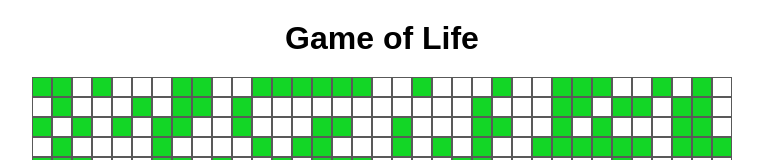
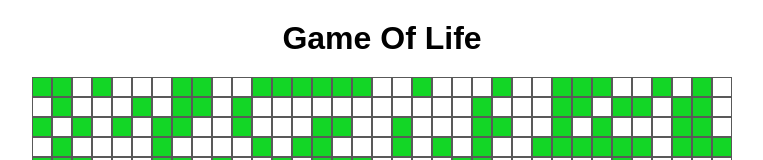
Before and after one commit to Gregfanyan/game-of-life, a React (Create React App) app: page / in a window 1280 px wide. Shown: the top 160 px of the page, without its empty margins (258-1021 px from the left). Built offline with nearby package versions, Linux system fonts and the light colour scheme.

Commit message:
🎨 seperate styling files

```diff
--- /dev/null
+++ b/src/components/GameBoard/GameBoard.module.css
@@ -0,0 +1,5 @@
+.row {
+  width: 20px;
+  height: 20px;
+  border: 1px solid #595959;
+}
--- a/src/components/GameBoard.tsx
+++ b/src/components/GameBoard/index.tsx
@@ -1,5 +1,5 @@
 import React, { FunctionComponent } from "react";
-
+import styles from "./GameBoard.module.css";
 const GameBoard: FunctionComponent<{
   setGrid: Function;
   grid: number[][];
@@ -19,6 +19,7 @@ const GameBoard: FunctionComponent<{
           rows.map((col, colIndex) => {
             return (
               <div
+                className={styles.row}
                 onClick={() => {
                   let cloneGrid = [...grid];
                   cloneGrid[rowIndex][colIndex] = grid[rowIndex][colIndex]
@@ -28,12 +29,9 @@ const GameBoard: FunctionComponent<{
                 }}
                 key={`${rowIndex}-${colIndex}`}
                 style={{
-                  width: 20,
-                  height: 20,
                   backgroundColor: grid[rowIndex][colIndex]
                     ? "#13d626"
                     : undefined,
-                  border: "1px solid #595959",
                 }}
               />
             );
--- a/src/components/Header.tsx
+++ /dev/null
@@ -1,17 +0,0 @@
-import React from "react";
-
-function Header() {
-  return (
-    <h1
-      style={{
-        display: "flex",
-        justifyContent: "center",
-        padding: "20px",
-      }}
-    >
-      Game of Life
-    </h1>
-  );
-}
-
-export default Header;
--- /dev/null
+++ b/src/components/Header/Header.module.css
@@ -0,0 +1,6 @@
+.header {
+  display: flex;
+  justify-content: center;
+  padding: 20px;
+  text-transform: capitalize;
+}
--- /dev/null
+++ b/src/components/Header/index.tsx
@@ -0,0 +1,7 @@
+import React from "react";
+import style from "./Header.module.css";
+function Header() {
+  return <h1 className={style.header}>game of life</h1>;
+}
+
+export default Header;
--- a/src/index.css
+++ /dev/null
@@ -1,13 +0,0 @@
-body {
-  margin: 0;
-  font-family: -apple-system, BlinkMacSystemFont, 'Segoe UI', 'Roboto', 'Oxygen',
-    'Ubuntu', 'Cantarell', 'Fira Sans', 'Droid Sans', 'Helvetica Neue',
-    sans-serif;
-  -webkit-font-smoothing: antialiased;
-  -moz-osx-font-smoothing: grayscale;
-}
-
-code {
-  font-family: source-code-pro, Menlo, Monaco, Consolas, 'Courier New',
-    monospace;
-}
```
Also changed, not shown: src/index.tsx (+5 -6 lines), tsconfig.json (+2 -8 lines).
